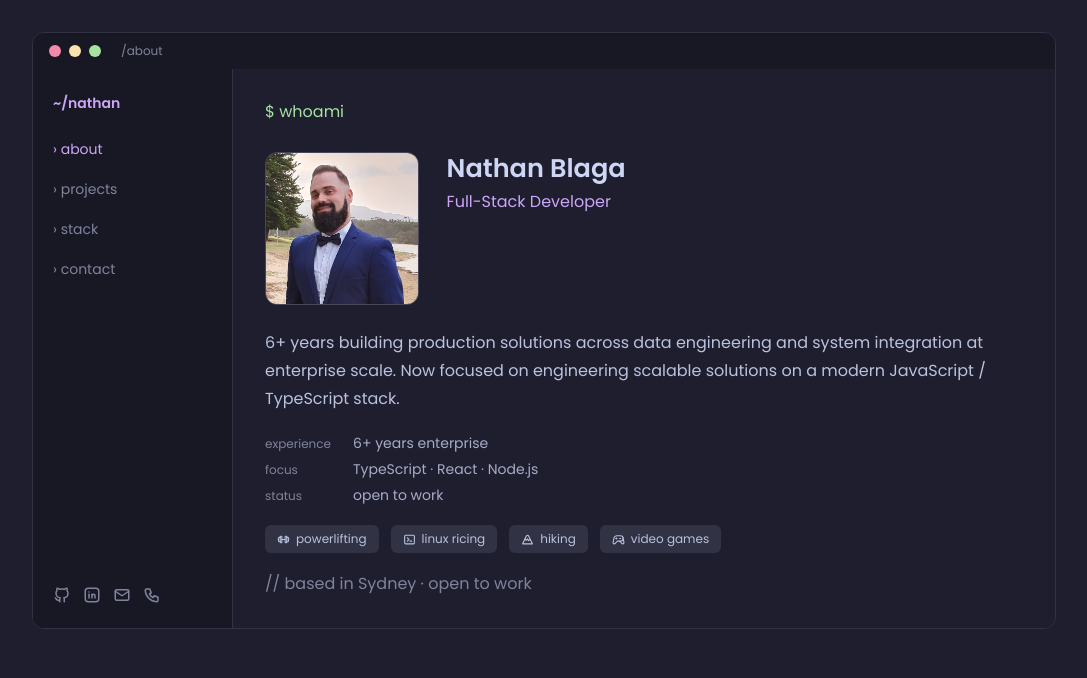
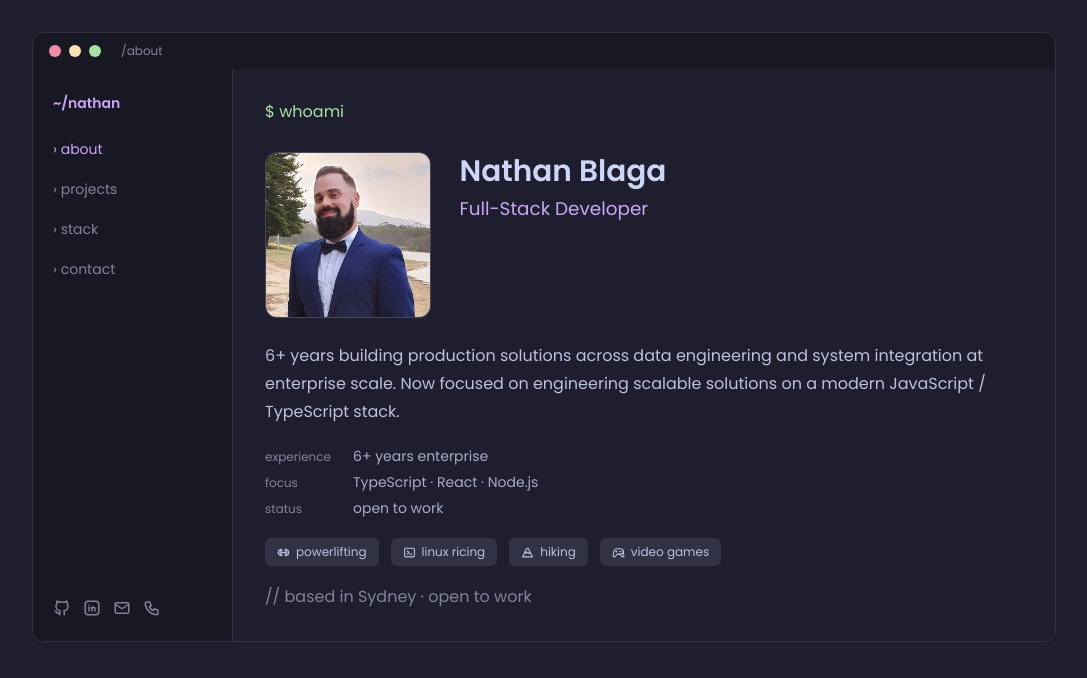
Before and after one commit to NJBLAGA/Portfolio-V3, a React (Vite) app: page /about in a window 1280 px wide. Shown: the top 678 px of the page, without its empty margins (96-1183 px from the left). Built offline with nearby package versions, Linux system fonts and the light colour scheme.

Commit message:
tweak: nudge command prompts, photo, name and role slightly larger

```diff
--- a/src/pages/About.tsx
+++ b/src/pages/About.tsx
@@ -41,7 +41,7 @@ export default function About() {
 
       {/* $ whoami */}
       <p
-        className="text-sm md:text-[28px] mb-5 md:mb-7 font-normal"
+        className="text-sm md:text-[30px] mb-5 md:mb-7 font-normal"
         style={{ color: 'var(--mocha-green)' }}
       >
         $ whoami
@@ -54,8 +54,8 @@ export default function About() {
         <div
           className="shrink-0 rounded-xl border overflow-hidden self-start"
           style={{
-            width:       'clamp(72px, 12vw, 160px)',
-            height:      'clamp(72px, 12vw, 160px)',
+            width:       'clamp(84px, 13vw, 180px)',
+            height:      'clamp(84px, 13vw, 180px)',
             borderColor: 'var(--mocha-surface1)',
           }}
         >
@@ -71,7 +71,7 @@ export default function About() {
           <h1
             className="font-semibold leading-tight mb-1.5"
             style={{
-              fontSize: 'clamp(1.1rem, 2.2vw, 1.6rem)',
+              fontSize: 'clamp(1.25rem, 2.4vw, 1.85rem)',
               color:    'var(--mocha-text)',
             }}
           >
@@ -80,7 +80,7 @@ export default function About() {
           <p
             className="font-normal"
             style={{
-              fontSize: 'clamp(0.8rem, 1.4vw, 1rem)',
+              fontSize: 'clamp(0.9rem, 1.5vw, 1.15rem)',
               color:    'var(--mocha-mauve)',
             }}
           >
--- a/src/pages/Contact.tsx
+++ b/src/pages/Contact.tsx
@@ -56,7 +56,7 @@ export default function Contact() {
 
       {/* $ ./contact.sh — 3x bigger on desktop */}
       <p
-        className="text-sm md:text-[28px] mb-4 md:mb-8 font-normal"
+        className="text-sm md:text-[30px] mb-4 md:mb-8 font-normal"
         style={{ color: 'var(--mocha-green)' }}
       >
         $ ./contact.sh
--- a/src/pages/Projects.tsx
+++ b/src/pages/Projects.tsx
@@ -87,7 +87,7 @@ export default function Projects() {
 
       {/* $ ls ./projects */}
       <p
-        className="text-sm md:text-[28px] mb-5 md:mb-8 font-normal"
+        className="text-sm md:text-[30px] mb-5 md:mb-8 font-normal"
         style={{ color: 'var(--mocha-green)' }}
       >
         $ ls ./projects
--- a/src/pages/Stack.tsx
+++ b/src/pages/Stack.tsx
@@ -95,7 +95,7 @@ export default function Stack() {
 
       {/* $ cat stack.json */}
       <p
-        className="text-sm md:text-[28px] mb-5 md:mb-8 font-normal"
+        className="text-sm md:text-[30px] mb-5 md:mb-8 font-normal"
         style={{ color: 'var(--mocha-green)' }}
       >
         $ cat stack.json
```
